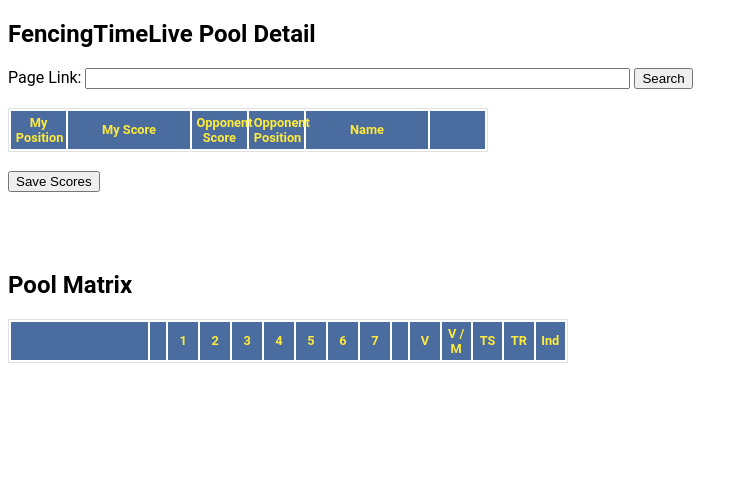
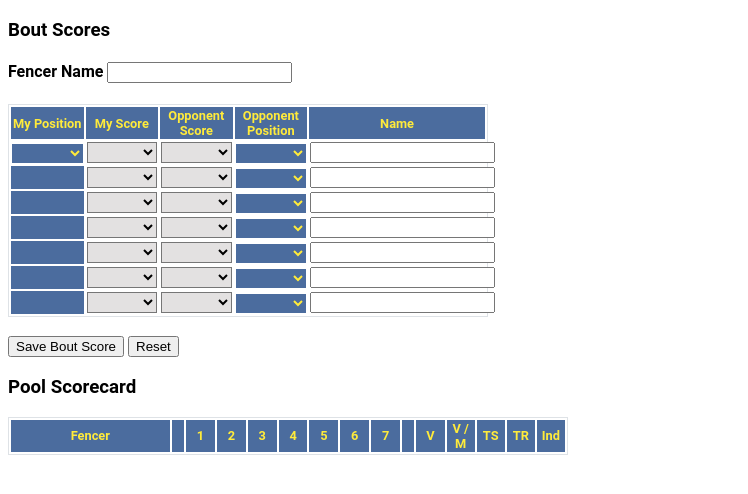
Before and after one commit to eugenieC/FencingPoolScorecard, a Flask app: page / in a window 1280 px wide. Shown: the top 494 px of the page, without its empty margins (0-748 px from the left). Run offline with Flask 2, Linux system fonts and the light colour scheme; lists and menus that the app fills with data are empty.

Commit message:
Update table.html

```diff
--- a/templates/table.html
+++ b/templates/table.html
@@ -3,64 +3,77 @@
 <head>
     <meta charset="'UTF-8">
     <meta name="viewport" content="width=device-withd, initial-scale=1" />
-    <title>Document</title>
+    <title>Fencing Pool Scorecard</title>
     <link rel="stylesheet" href="/static/styles.css" />
 </head>
     <body>
-        <h2>FencingTimeLive Pool Detail</h2>
-        <form method="GET">
-            <label for="qsite">Page Link:</label>
-            <input type="text" name="qsite" id="qsite" value="{{ query }}" size="65">
-            <input type="submit" value="Search">
-        </form>
-        <br>
-
+        <h3>Bout Scores</h3>
             <form method="POST">
-            <table  class="table table-condensed table-sm table-bordered boutTable">
+                <h4>Fencer Name
+                <input type="text" name="MyName" id="MyName" value="{{ MyName }}">
+                </h4>
+                <table  class="table table-bordered boutTable">
                     <tr class="boutTableHeader">
                         <th class="boutPosCol"  > {{ headings[0] }}</th>
-                    <th class="boutNameCol" > {{ headings[1] }}</th>
+                        <th class="boutScoreCol"> {{ headings[1] }}</th>
                         <th class="boutScoreCol"> {{ headings[2] }}</th>
-                    <th class="boutScoreCol"> {{ headings[3] }}</th>
+                        <th class="boutPosCol"  > {{ headings[3] }}</th>
                         <th class="boutNameCol" > {{ headings[4] }}</th>
-                    <th class="boutPosCol"  > {{ headings[5] }}</th>
                     </tr>
-                {% for row in filtered_data %}
+                    {% for row in range(numFencer) %}
                     <tr>
-                    <td class="poolPos"> {{ row[0] }}</td>
-                    <td class="text-center poolCompName"> {{ row[1] }}</td>
-                    <td> <select class="poolScoreBout" name="rightscore_{{loop.index0}}">
-                            <option value="{{ row[2] }}" selected>{{ row[2] }}</option>
+                        {%if row==0 %}
+                            <td> <select class="poolPos" name="myPosition">
+                                <option value="{{ bout_data[row][0] }}" selected>{{ bout_data[row][0] }}</option>
+                                {% for option in dropdown_values_position %}
+                                <option value="{{ option }}">{{ option }}</option>
+                                {% endfor %}
+                            </select>
+                            </td>
+                        {%else%}
+                            <td class="poolPos"></td>
+                        {% endif %}
+
+
+                        <td> <select class="poolScoreBout" name="myScore_{{loop.index0}}">
+                            <option value="{{ bout_data[row][1] }}" selected>{{ bout_data[row][1] }}</option>
                             {% for option in dropdown_values %}
                              <option value="{{ option }}">{{ option }}</option>
                             {% endfor %}
                         </select>
                         </td>
-
-                    <td> <select class="poolScoreBout" name="leftscore_{{loop.index0}}">
-                        <option value="{{ row[3] }}" selected>{{ row[3] }}</option>
+                        <td> <select class="poolScoreBout" name="opponentScore_{{loop.index0}}">
+                            <option value="{{ bout_data[row][2] }}" selected>{{ bout_data[row][2] }}</option>
                             {% for option in dropdown_values %}
                              <option value="{{ option }}">{{ option }}</option>
                             {% endfor %}
                         </select>
                         </td>
-                    <td class="text-center poolCompName"> {{ row[4] }}</td>
-                    <td class="poolPos" > {{ row[5] }}</td>
+                        </td>
+                        <td> <select class="poolPos" name="opponentPosition_{{loop.index0}}">
+                            <option value="{{ bout_data[row][3] }}" selected>{{ bout_data[row][3] }}</option>
+                            {% for option in dropdown_values_position %}
+                            <option value="{{ option }}">{{ option }}</option>
+                            {% endfor %}
+                        </select>
+                        </td>
+                        <td class="text-center poolCompName">
+                          <input type="text" name="opponentName_{{loop.index0}}" id="opponentName" value="{{ bout_data[row][4] }}">
+                        </td>
                         </tr>
                     {% endfor %}
                 </table>
                 <br>
-            <button type="submit">Save Scores</button>
+                <button type="submit" name='btn' value="calculate">Save Bout Score</button>
+                <button type="submit" name='btn' value="reset">Reset</button><br>
             </form>
-
-        <br>
-        {% if warning !="" %} <h4 style="color:Tomato;">{{ warning }}</h4> {%endif%}
-        <br>
-        <h2>Pool Matrix</h2>
-        <table  class="table table-condensed table-sm table-bordered poolTable">
+        {% for row in warning_list %} <h4 style="color:Tomato;">{{ row }}<br></h4> {%endfor%}
+        <h3>Pool Scorecard</h3>
+        <form method="POST">
+        <table  class="table  table-bordered poolTable">
             <thead>
                 <tr class="poolHeader">
-                    <th class="poolNameCol"></th>
+                    <th class="poolNameCol">Fencer</th>
                     <th class="poolPosCol"></th>
                     <th style="width: 5.142857142857143%;">1</th>
                     <th style="width: 5.142857142857143%;">2</th>
@@ -103,5 +116,6 @@
                 {% endfor %}
             </tbody>
         </table>
+
     </body>
 </html>
```
Lines whose indentation alone changed are shown as unchanged.
